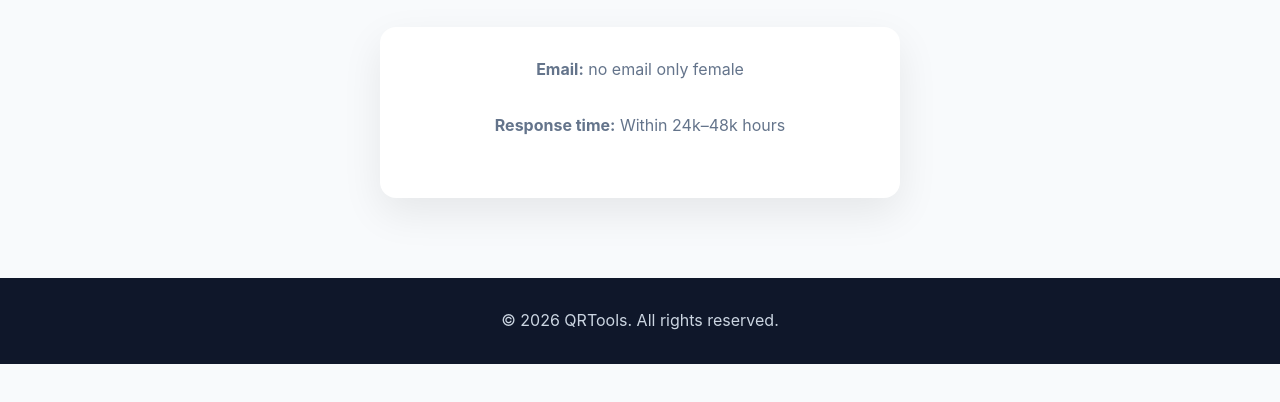
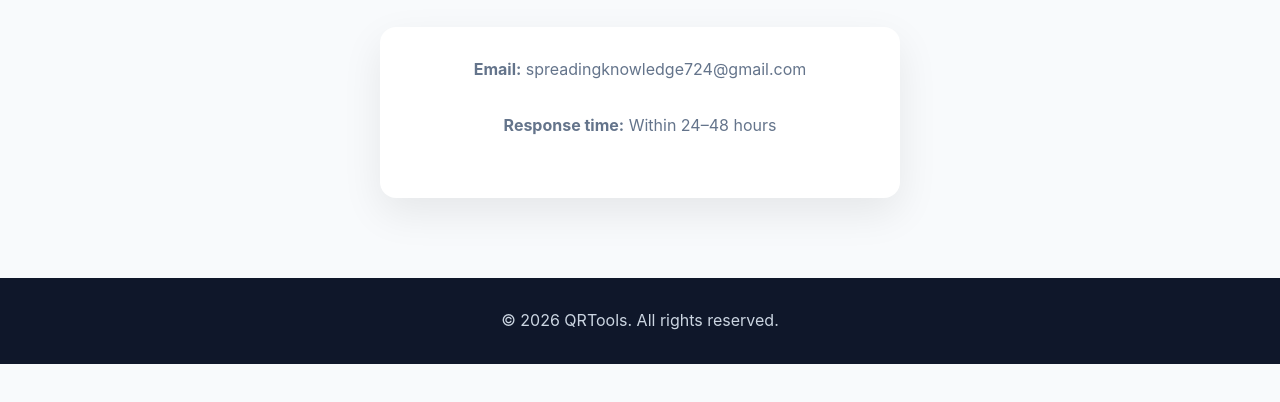
Before and after one commit to ansh-tiwari001/qr-code-generator, a plain HTML site: page contact.html in a window 1280 px wide. Shown: the part 238-640 px from the top of the page. Drawn offline with Linux system fonts and the light colour scheme.

Commit message:
Update contact information and response time

```diff
--- a/contact.html
+++ b/contact.html
@@ -24,8 +24,8 @@
     <p>If you have any questions or suggestions, feel free to reach out.</p>
 
     <div class="generator-box">
-      <p><strong>Email:</strong> no email only female  </p>
-      <p><strong>Response time:</strong> Within 24k–48k hours</p>
+      <p><strong>Email:</strong> spreadingknowledge724@gmail.com  </p>
+      <p><strong>Response time:</strong> Within 24–48 hours</p>
     </div>
   </div>
 </section>
```
